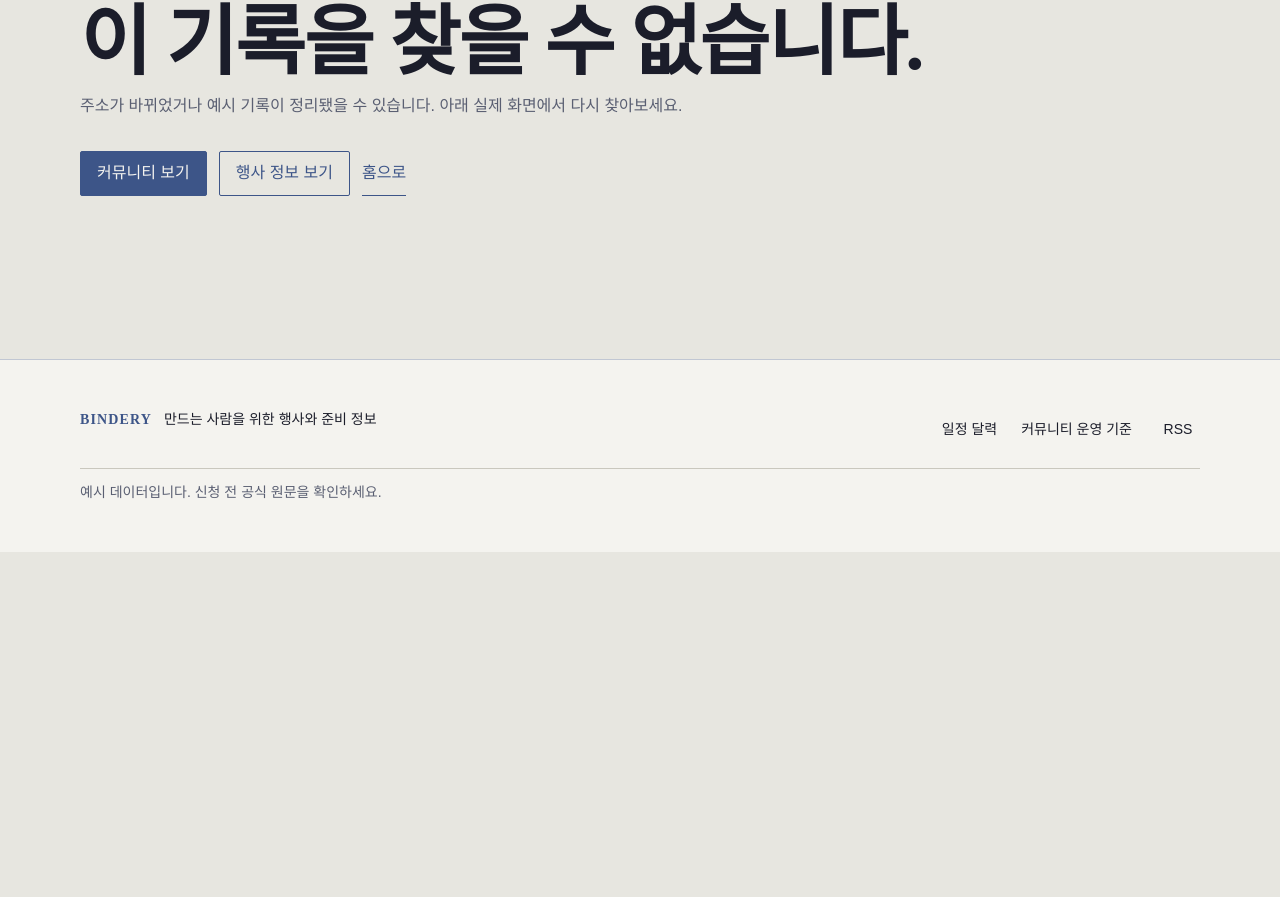
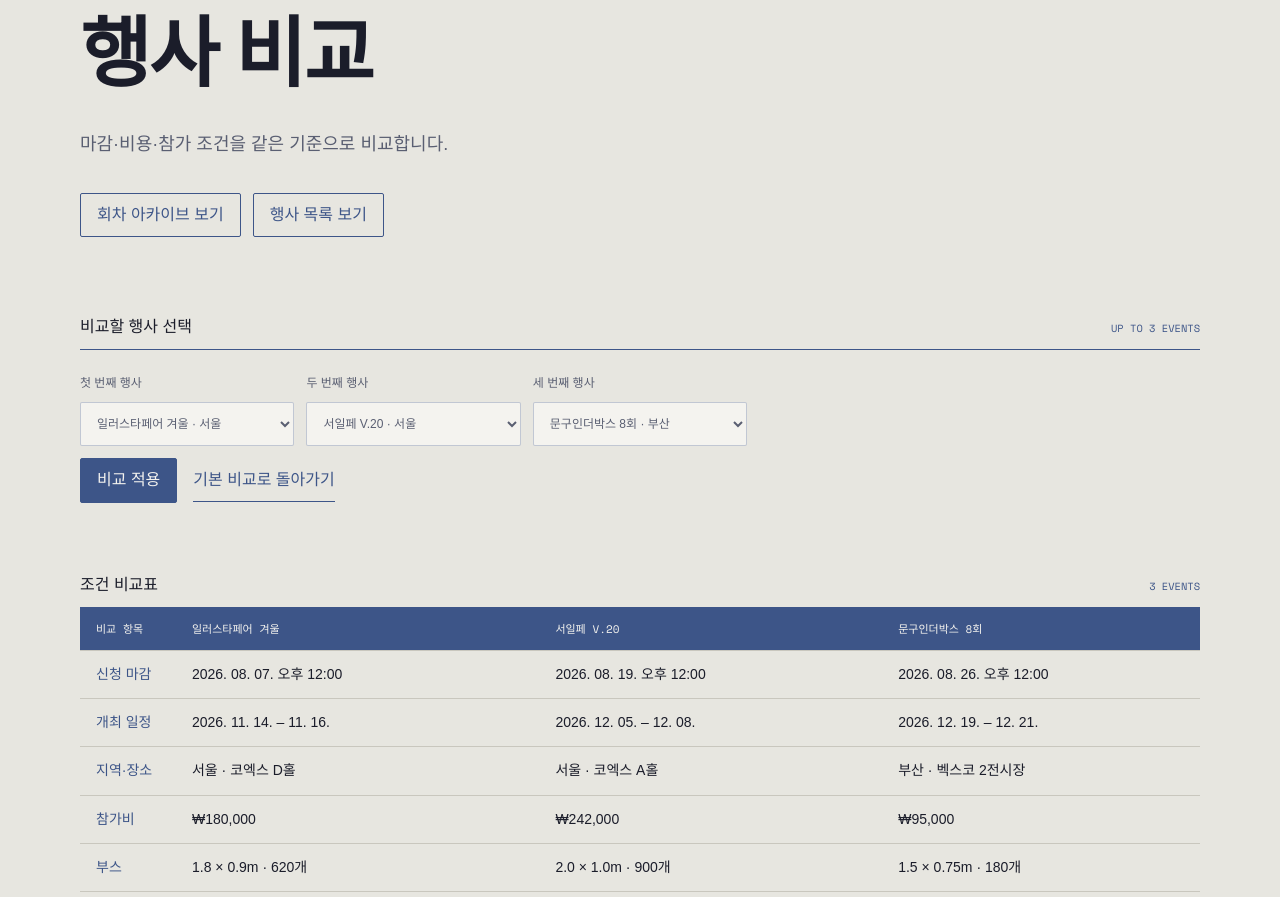
Before and after one commit to eiranotes/Bindery-web, a Next.js app: page /events/compare in a window 1280 px wide. Before the commit this address had no page. Shown: the part 200-1097 px from the top of the page. Before the commit the page ends 800 px from the top, so only its background shows below. Built offline with nearby package versions, Linux system fonts and the light colour scheme; a web font is replaced by a local one.

Commit message:
feat(events): add condition comparison

```diff
--- /dev/null
+++ b/app/events/compare/page.tsx
@@ -0,0 +1,229 @@
+import type { Metadata } from "next";
+import Link from "next/link";
+
+import { PageIntro } from "../../components/PageIntro";
+import { events } from "../../lib/data.ts";
+import {
+  eventPath,
+  formatCurrency,
+  formatDate,
+  formatDateRange,
+} from "../../lib/events.ts";
+import type { EventEdition } from "../../lib/types.ts";
+
+export const metadata: Metadata = {
+  title: "행사 비교",
+  description:
+    "독립 창작자 행사의 신청 마감, 참가비, 부스 조건과 현장 준비 정보를 최대 3개까지 비교합니다.",
+};
+
+type EventComparePageProps = {
+  searchParams: Promise<Record<string, string | string[] | undefined>>;
+};
+
+function valueOf(value: string | string[] | undefined, fallback: string) {
+  return typeof value === "string" ? value : fallback;
+}
+
+function selectedEvents(
+  query: Record<string, string | string[] | undefined>,
+): EventEdition[] {
+  const defaults = events.slice(0, 3).map((event) => event.id);
+  const requestedIds = [
+    valueOf(query.event1, defaults[0] ?? ""),
+    valueOf(query.event2, defaults[1] ?? defaults[0] ?? ""),
+    valueOf(query.event3, defaults[2] ?? defaults[0] ?? ""),
+  ];
+  const selected: EventEdition[] = [];
+
+  for (const id of requestedIds) {
+    const event = events.find((candidate) => candidate.id === id);
+    if (event && !selected.some((candidate) => candidate.id === event.id)) {
+      selected.push(event);
+    }
+  }
+
+  return selected.length ? selected : events.slice(0, 3);
+}
+
+export default async function EventComparePage({
+  searchParams,
+}: EventComparePageProps) {
+  const query = await searchParams;
+  const selected = selectedEvents(query);
+  const defaults = events.slice(0, 3);
+
+  return (
+    <div className="page-shell">
+      <PageIntro
+        eyebrow="EVENTS / COMPARE"
+        title="행사 비교"
+        description="마감·비용·참가 조건을 같은 기준으로 비교합니다."
+      >
+        <div className="intro-actions">
+          <Link className="button" href="/events/archive">
+            회차 아카이브 보기
+          </Link>
+          <Link className="button" href="/events">
+            행사 목록 보기
+          </Link>
+        </div>
+      </PageIntro>
+
+      <section className="filter-sheet" aria-labelledby="compare-picker-title">
+        <div className="section-line-heading">
+          <h2 id="compare-picker-title">비교할 행사 선택</h2>
+          <span>UP TO 3 EVENTS</span>
+        </div>
+        <form action="/events/compare" method="get">
+          {["첫 번째 행사", "두 번째 행사", "세 번째 행사"].map(
+            (label, index) => (
+              <label key={label}>
+                {label}
+                <select
+                  name={`event${index + 1}`}
+                  defaultValue={
+                    selected[index]?.id ??
+                    defaults[index]?.id ??
+                    defaults[0]?.id
+                  }
+                >
+                  {events.map((event) => (
+                    <option key={event.id} value={event.id}>
+                      {event.shortName} · {event.region}
+                    </option>
+                  ))}
+                </select>
+              </label>
+            ),
+          )}
+          <div className="filter-actions">
+            <button className="button button--primary" type="submit">
+              비교 적용
+            </button>
+            <Link className="text-action" href="/events/compare">
+              기본 비교로 돌아가기
+            </Link>
+          </div>
+        </form>
+      </section>
+
+      <section className="history-section" aria-labelledby="comparison-title">
+        <div className="section-line-heading">
+          <h2 id="comparison-title">조건 비교표</h2>
+          <span>{selected.length} EVENTS</span>
+        </div>
+        <div className="table-scroll">
+          <table>
+            <thead>
+              <tr>
+                <th scope="col">비교 항목</th>
+                {selected.map((event) => (
+                  <th scope="col" key={event.id}>
+                    <Link href={eventPath(event)}>{event.shortName}</Link>
+                  </th>
+                ))}
+              </tr>
+            </thead>
+            <tbody>
+              <tr>
+                <th scope="row">신청 마감</th>
+                {selected.map((event) => (
+                  <td key={event.id}>
+                    {formatDate(event.applicationDeadline, {
+                      year: "numeric",
+                      month: "2-digit",
+                      day: "2-digit",
+                      hour: "2-digit",
+                      minute: "2-digit",
+                    })}
+                  </td>
+                ))}
+              </tr>
+              <tr>
+                <th scope="row">개최 일정</th>
+                {selected.map((event) => (
+                  <td key={event.id}>{formatDateRange(event)}</td>
+                ))}
+              </tr>
+              <tr>
+                <th scope="row">지역·장소</th>
+                {selected.map((event) => (
+                  <td key={event.id}>
+                    {event.region} · {event.venue}
+                  </td>
+                ))}
+              </tr>
+              <tr>
+                <th scope="row">참가비</th>
+                {selected.map((event) => (
+                  <td key={event.id}>{formatCurrency(event.boothFee)}</td>
+                ))}
+              </tr>
+              <tr>
+                <th scope="row">부스</th>
+                {selected.map((event) => (
+                  <td key={event.id}>
+                    {event.boothSize} · {event.boothCount.toLocaleString("ko-KR")}개
+                  </td>
+                ))}
+              </tr>
+              <tr>
+                <th scope="row">선정 방식</th>
+                {selected.map((event) => (
+                  <td key={event.id}>{event.selection}</td>
+                ))}
+              </tr>
+              <tr>
+                <th scope="row">사업자</th>
+                {selected.map((event) => (
+                  <td key={event.id}>
+                    {event.businessRequired ? "필요" : "필수 아님"}
+                  </td>
+                ))}
+              </tr>
+              <tr>
+                <th scope="row">제출 자료</th>
+                {selected.map((event) => (
+                  <td key={event.id}>{event.application.documents.join(" · ")}</td>
+                ))}
+              </tr>
+              <tr>
+                <th scope="row">전기</th>
+                {selected.map((event) => (
+                  <td key={event.id}>
+                    {event.onsite.electricity ?? "정보 없음"}
+                  </td>
+                ))}
+              </tr>
+              <tr>
+                <th scope="row">제공 집기</th>
+                {selected.map((event) => (
+                  <td key={event.id}>{event.onsite.fixtures ?? "정보 없음"}</td>
+                ))}
+              </tr>
+              <tr>
+                <th scope="row">정보 확인</th>
+                {selected.map((event) => (
+                  <td key={event.id}>
+                    <a href={event.sourceUrl} target="_blank" rel="noreferrer">
+                      {event.verifiedAt} · 공식 원문 ↗
+                    </a>
+                  </td>
+                ))}
+              </tr>
+            </tbody>
+          </table>
+        </div>
+      </section>
+
+      <aside className="source-notice">
+        <strong>정보 경계</strong>
+        <p>
+          현재 비교표는 제품 검증용 예시 데이터입니다. 신청, 결제와 환불을
+          결정하기 전 각 열의 공식 원문과 확인 날짜를 기준으로 다시 확인하세요.
+        </p>
+      </aside>
+    </div>
+  );
+}
```
